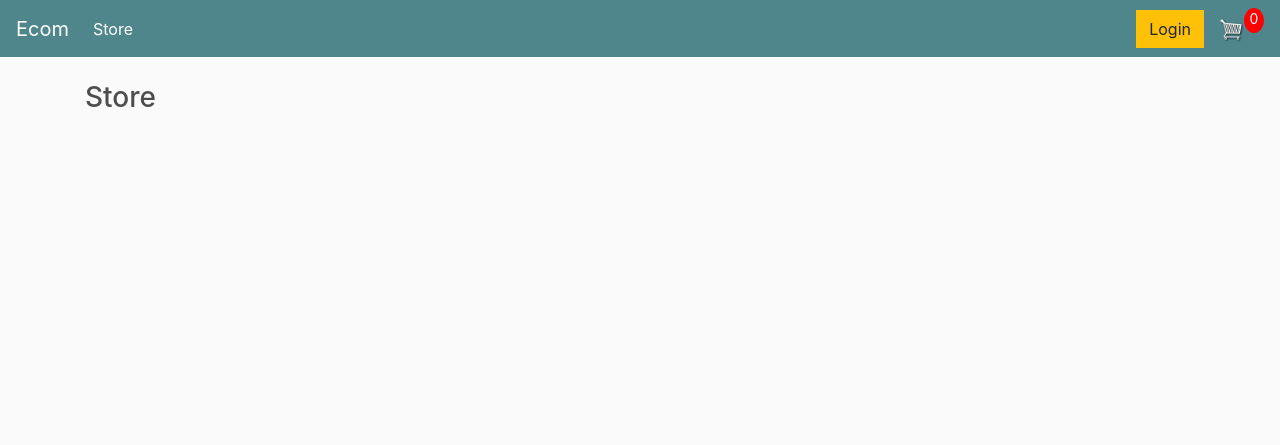
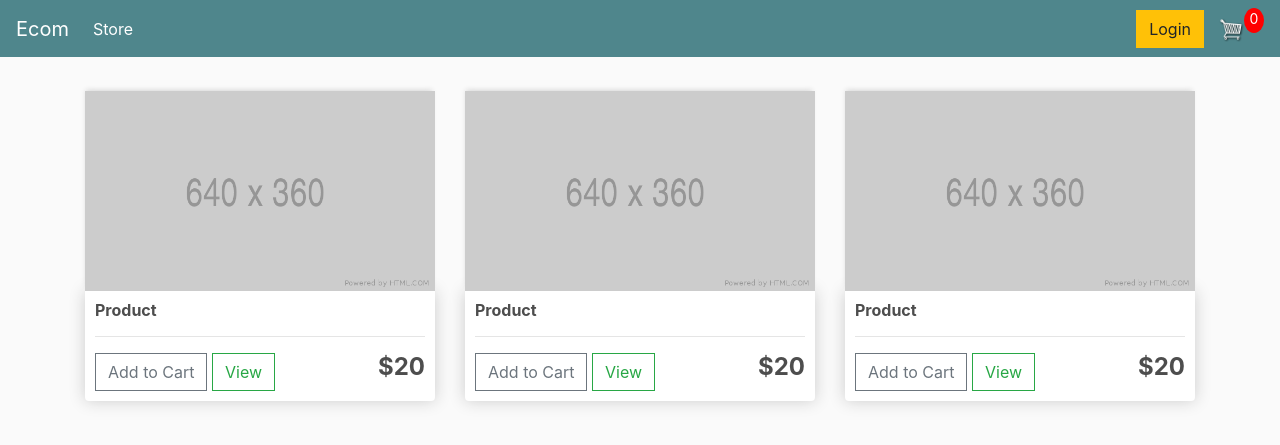
Before and after one commit to Vinimolz/EccomerceMKII, a Django app: page / in a window 1280 px wide. Shown: the top 445 px of the page. Run offline with Django 4.2, Linux system fonts and the light colour scheme; some libraries are stand-ins or nearby versions.

Commit message:
Finished front end for store page

```diff
--- a/store/templates/store/store.html
+++ b/store/templates/store/store.html
@@ -1,6 +1,47 @@
 {% extends 'store/main.html' %}
 {% load static %}
 {% block content %}
-    <h3>Store</h3>
+
+    <div class="row">
+
+        <div class="col-lg-4">
+            <img class="thumbnail" src="{% static 'images/placeholder.png' %}">
+            <div class="box-element product">
+                <h6><strong>Product</strong></h6>
+		        <hr>
+
+		        <button  class="btn btn-outline-secondary add-btn">Add to Cart</button>
+		        <a class="btn btn-outline-success" href="#">View</a>
+		        <h4 style="display: inline-block; float: right"><strong>$20</strong></h4>
+
+            </div>
+        </div>
+
+        <div class="col-lg-4">
+            <img class="thumbnail" src="{% static 'images/placeholder.png' %}">
+            <div class="box-element product">
+                <h6><strong>Product</strong></h6>
+		        <hr>
+
+		        <button  class="btn btn-outline-secondary add-btn">Add to Cart</button>
+		        <a class="btn btn-outline-success" href="#">View</a>
+		        <h4 style="display: inline-block; float: right"><strong>$20</strong></h4>
+
+            </div>
+        </div>
+
+        <div class="col-lg-4">
+            <img class="thumbnail" src="{% static 'images/placeholder.png' %}">
+            <div class="box-element product">
+                <h6><strong>Product</strong></h6>
+		        <hr>
+
+		        <button  class="btn btn-outline-secondary add-btn">Add to Cart</button>
+		        <a class="btn btn-outline-success" href="#">View</a>
+		        <h4 style="display: inline-block; float: right"><strong>$20</strong></h4>
+
+            </div>
+        </div>
+    </div>
 
 {% endblock content %}
```
Also changed, not shown: static/images/placeholder.png (added).
